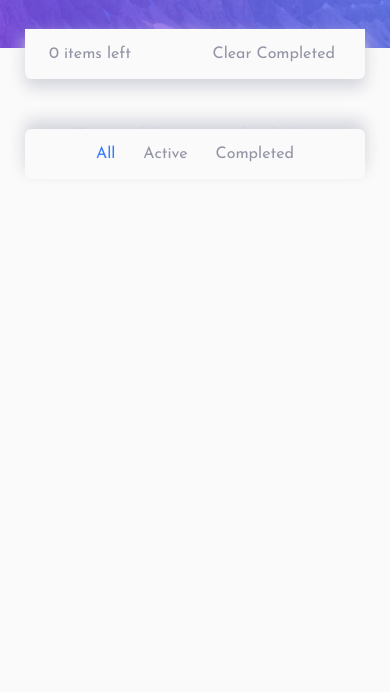
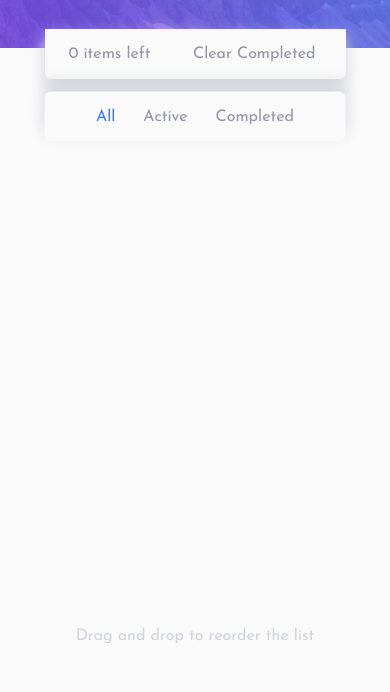
Before and after one commit to TahielGiordana/todo-app-main, a website: page index.html in a window 390 px wide. Shown: the part 152-844 px from the top of the page. Drawn offline with Linux system fonts and the light colour scheme.

Commit message:
Fix Ancho de la lista en vista mobile

```diff
--- a/index.html
+++ b/index.html
@@ -62,9 +62,9 @@
           Clear Completed
         </button>
       </div>
-      <div class="instructions">
-        <p>Drag and drop to reorder the list</p>
-      </div>
+    </div>
+    <div class="instructions">
+      <p>Drag and drop to reorder the list</p>
     </div>
     <script src="dist/js/script.js"></script>
     <script src="dist/js/dragDrop.js"></script>
--- a/src/scss/globals/layout.scss
+++ b/src/scss/globals/layout.scss
@@ -1,15 +1,27 @@
 @use "../util" as *;
 
 body {
+  min-height: max(678px, 100vh);
   display: flex;
-  justify-content: center;
+  flex-direction: column;
+  justify-content: space-between;
   align-items: center;
+
+  .instructions {
+    text-align: center;
+    margin: rem(48) 0;
+
+    p {
+      color: var(--clr-dashed);
+      margin: 0;
+    }
+  }
 }
 
 .content {
-  min-width: rem(300);
+  min-width: rem(350);
   max-width: rem(600);
-  width: rem(600);
+  width: min(90%, rem(600));
   padding: rem(70) rem(25);
   display: flex;
   flex-direction: column;
@@ -66,18 +78,8 @@ body {
         padding: rem(16);
         border-radius: 0.4em;
         box-shadow: 0 rem(-8) rem(16) var(--clr-shadow);
-        transform: translate(-50%, 100%);
+        transform: translate(-50%, 25%);
       }
     }
   }
-
-  .instructions {
-    text-align: center;
-    margin-top: rem(48);
-
-    p {
-      color: var(--clr-dashed);
-      margin: 0;
-    }
-  }
 }
```
Also changed, not shown: dist/css/globals/layout.css, dist/css/style.css, 2 other files.
